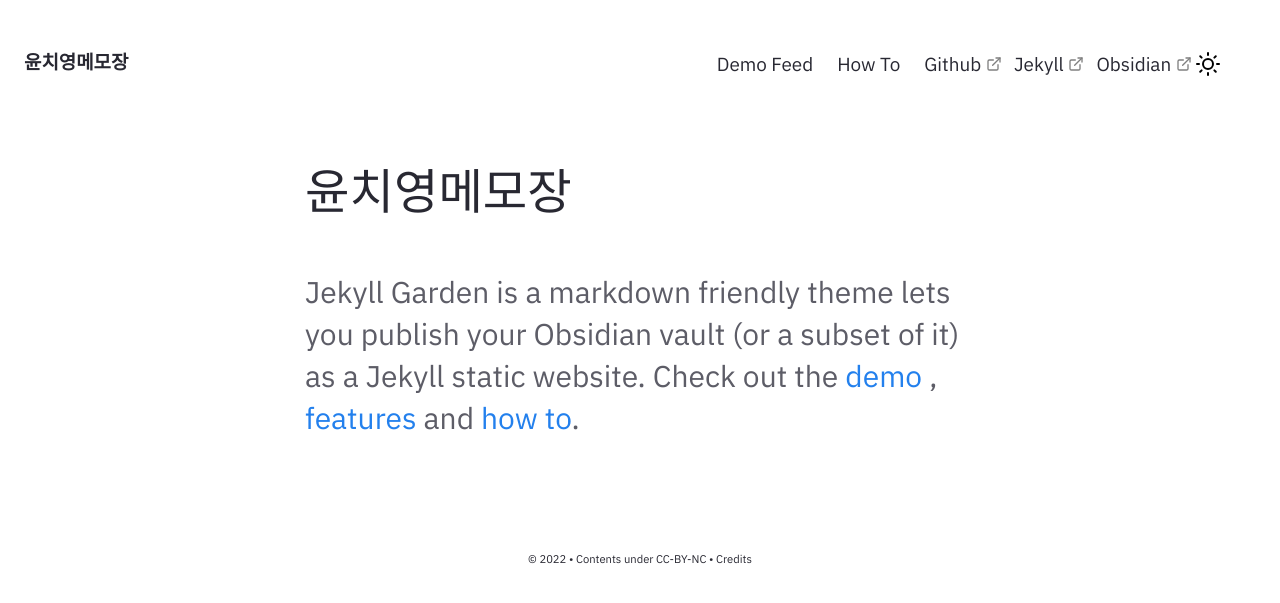
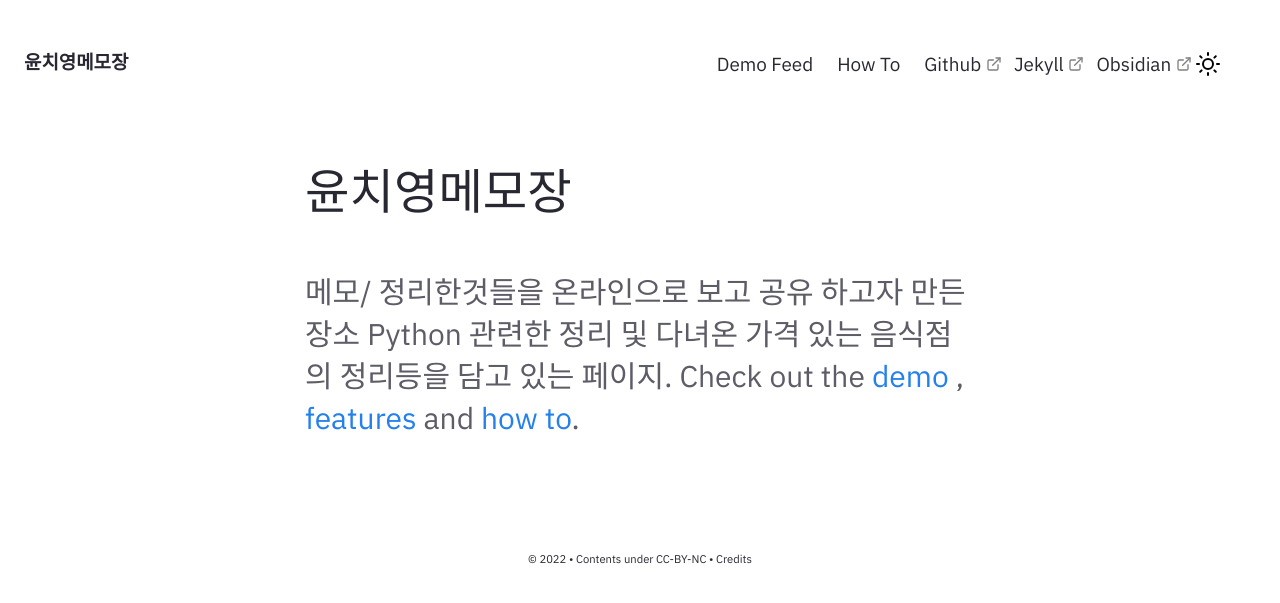
Before and after one commit to Cheeyoung-Yoon/Cheeyoung-Yoon.github.io, a Jekyll site: the page built from pages/index.md, in a window 1280 px wide. Shown: the top 603 px of the page. Built offline with Jekyll 4.4.1, drawn with Linux system fonts in a browser that asks for light colours.

Commit message:
my words

```diff
--- a/_includes/Homepage.html
+++ b/_includes/Homepage.html
@@ -1,7 +1,8 @@
 <div class="home-intro">
     <div class="jumbo">{{site.heading}} </div>
     <div class="home-sub-text"> <h3>
-        Jekyll Garden is a markdown friendly theme lets you publish your Obsidian vault (or a subset of it) as a Jekyll static website.
+        메모/ 정리한것들을 온라인으로 보고 공유 하고자 만든 장소
+        Python 관련한 정리 및 다녀온 가격 있는 음식점의 정리등을 담고 있는 페이지.
         Check out the <a href="{{'/notes' | relative_url}}"> demo </a>, <a href="{{'/post/features' | relative_url}}"> features </a> and <a href="{{'/post/how-to' | relative_url}}"> how to</a>.
         </h3>
 </div> </div>
```
